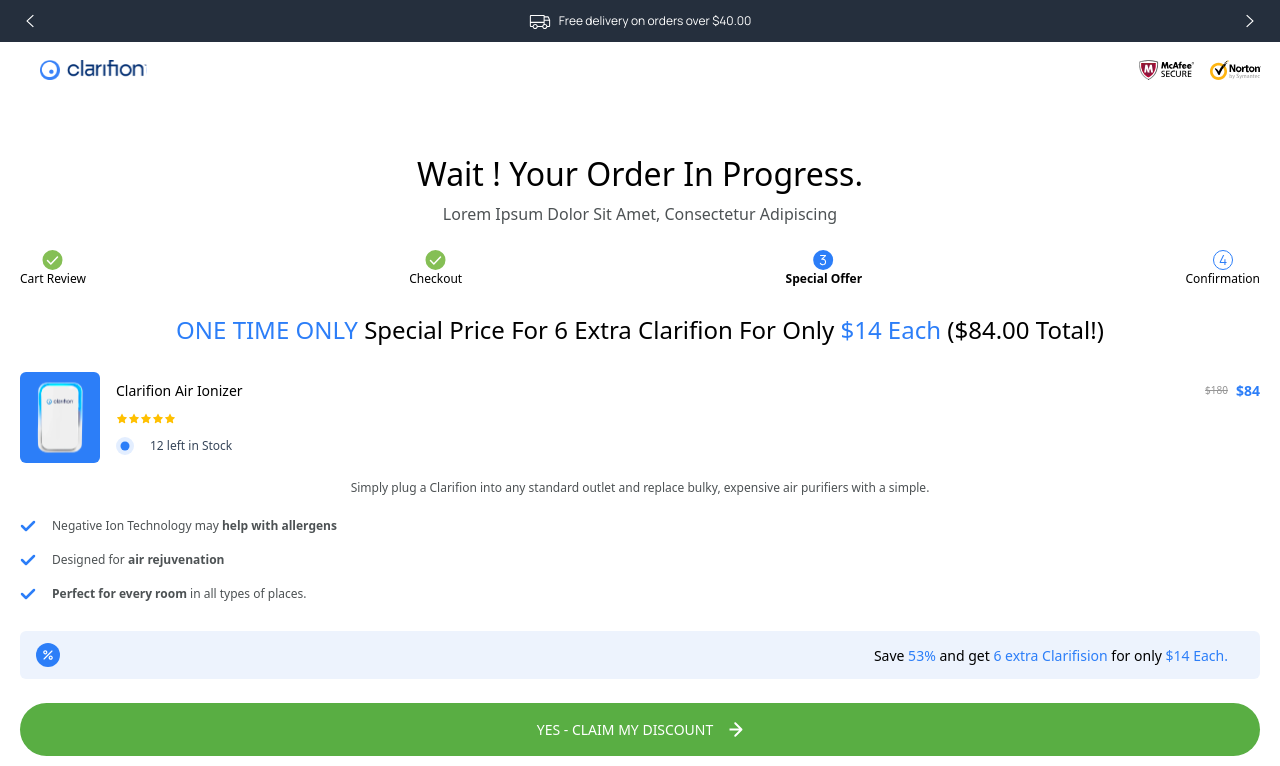
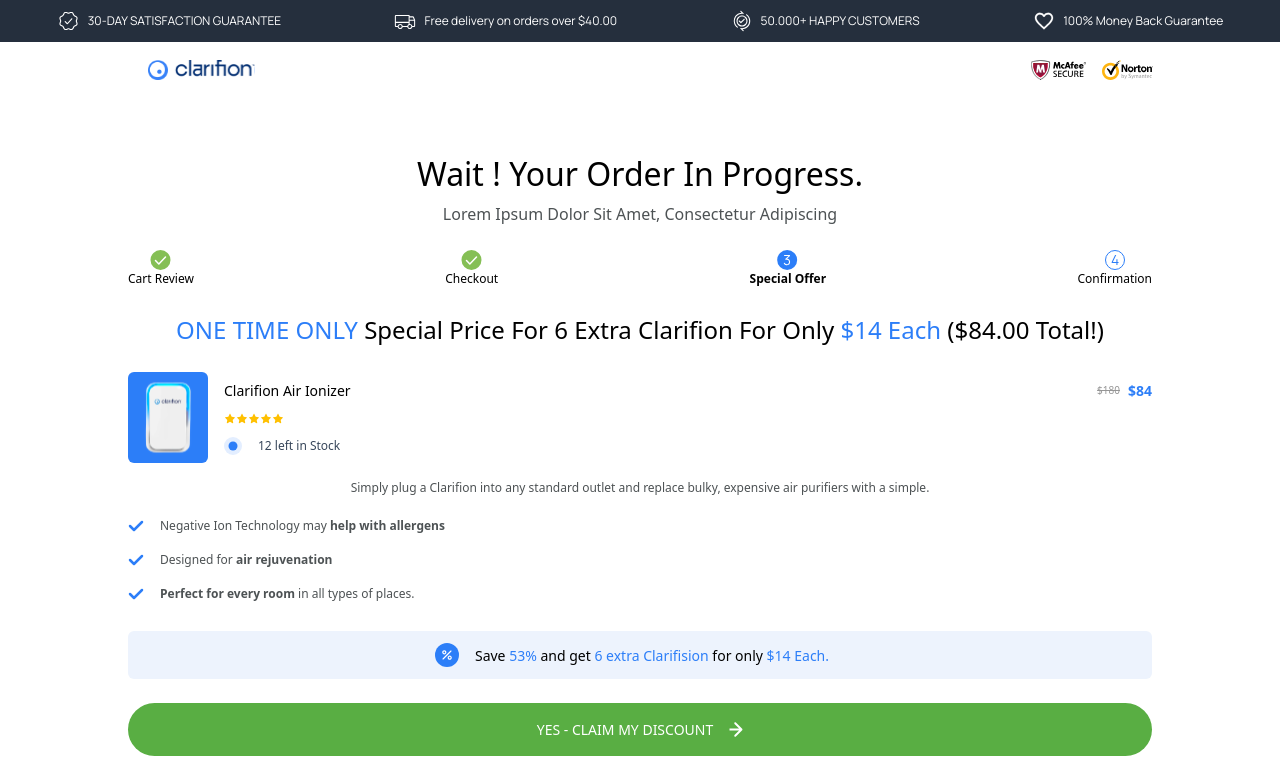
Before and after one commit to EmiLoKiJu/clarifion, a React (Vite) app: page / in a window 1280 px wide. Shown: the top 766 px of the page. Built offline with nearby package versions, Linux system fonts and the light colour scheme.

Commit message:
Add responsive nav

```diff
--- a/src/components/Clarifion.jsx
+++ b/src/components/Clarifion.jsx
@@ -30,7 +30,7 @@
   };
 
   return(
-    <div className="flex flex-col items-center text-black mt-10 px-5">
+    <div className="flex flex-col items-center text-black mt-10 px-5 md:px-16 lg:px-32">
       <div className='flex w-full justify-between bg-white p-5'>
         <img src={logo} alt="logo clarifion" />
         <div className='flex justify-between'>
@@ -115,7 +115,7 @@
         </div>
       </div>
 
-      <div className="flex items-center justify-between w-full text-base px-4 py-3 bg-white2 rounded-md my-6">
+      <div className="flex items-center justify-center w-full text-base px-4 py-3 bg-white2 rounded-md my-6">
         <img className="" src={discount} alt="percent" />
         <div className="px-4">
           Save
@@ -134,11 +134,13 @@
       </button>
 
       <div className="flex flex-col px-4 py-2 rounded border border-[#cfcfcf] my-3 text-sm w-full items-center">
-        <div className="flex w-full justify-between items-center  ">
+        <div className="flex w-full justify-between items-center md:justify-around">
           <div>Free shipping</div>
           <span className="flex h-[14px] w-[1px] bg-[#cfcfcf]"></span>
-          <img src={lock} alt="lock" />
-          <div>Secure 256-bit SSL encryption</div>
+          <div className="flex">
+            <img src={lock} alt="lock" />
+            <div className="ml-2">Secure 256-bit SSL encryption</div>
+          </div>
         </div>
         <span className="flex h-[1px] w-full bg-[#cfcfcf] my-3"></span>
         <div className="flex">
--- a/src/components/Nav.jsx
+++ b/src/components/Nav.jsx
@@ -17,7 +17,7 @@
 
   return(
     <div className='font-manrope z-50 flex flex-col fixed'>
-      <nav className="bg-black2 flex justify-between items-center fixed w-full text-sm text-white">
+      <nav className="bg-black2 flex justify-between items-center fixed w-full text-sm text-white lg:invisible">
         <img className='px-5' src={prevarrow} alt="prev" onClick={() => dispatch(prev())} />
         <div className='flex justify-center items-center'>
           <img className='py-[10px] pr-2' src={imgurl[navtext.current]} alt="current" />
@@ -25,6 +25,16 @@
         </div>
         <img className='px-5' src={nextarrow} alt="next" onClick={() => dispatch(next())} />
       </nav>
+      <nav className="invisible bg-black2 flex justify-center items-center fixed w-full text-sm text-white lg:visible">
+        <div className='flex w-full justify-around items-center'>
+          {navtext.textarr.map((currenttext, index) => (
+            <div className='flex justify-center items-center' key={index}>
+              <img className='py-[10px] pr-2' src={imgurl[index]} alt="current" />
+              {currenttext}
+            </div>
+          ))}
+        </div>
+      </nav>
     </div>
   );
 }
```
